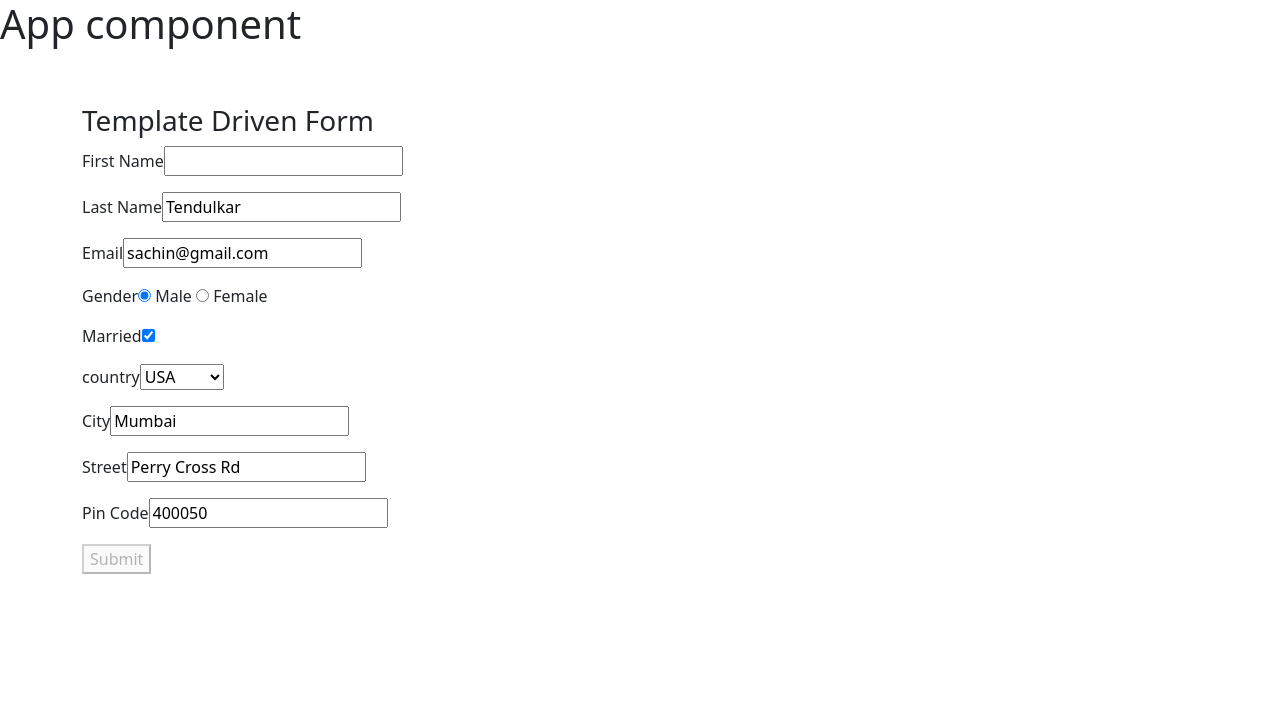
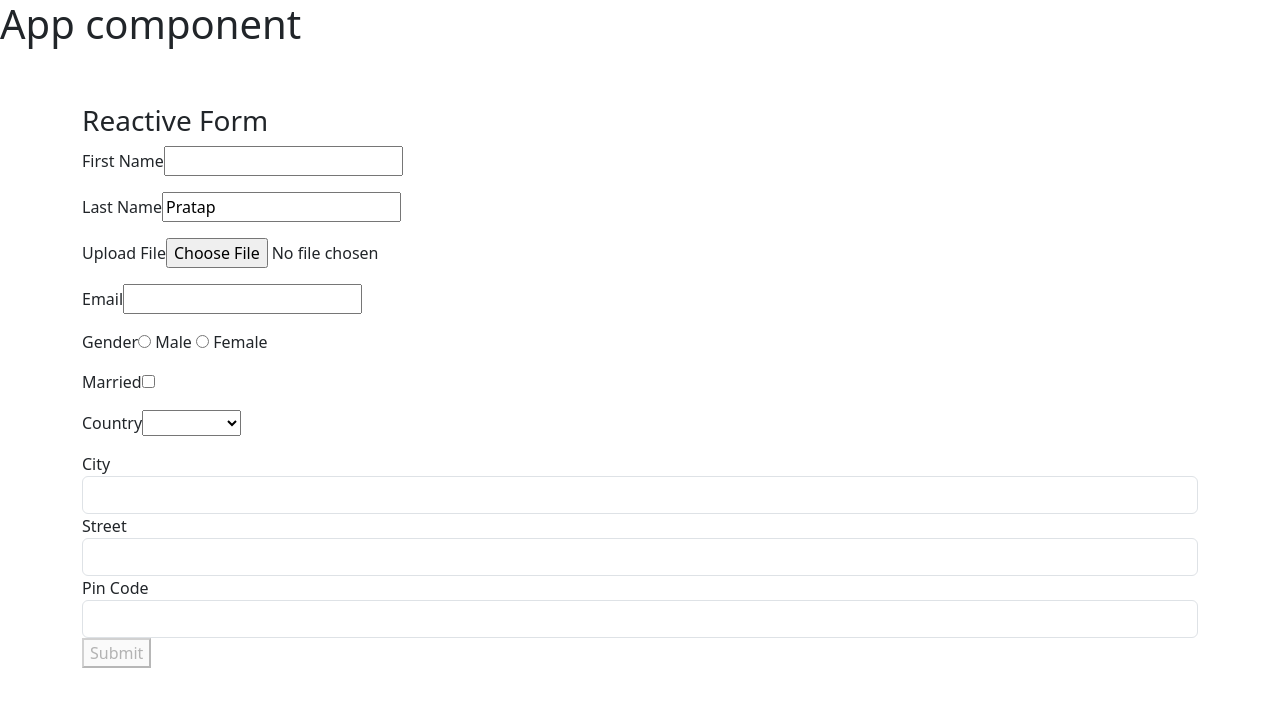
Before and after one commit to karthikv-optisol/angular-tutorial, an Angular app: page / in a window 1280 px wide. Shown: the top 706 px of the page. Built offline with nearby package versions, Linux system fonts and the light colour scheme.

Commit message:
angular reactive forms

```diff
--- a/angular.json
+++ b/angular.json
@@ -94,5 +94,8 @@
         }
       }
     }
+  },
+  "cli": {
+    "analytics": "0ae09ae3-2db1-4534-9119-dc91e64b05f4"
   }
 }
--- a/src/app/app.component.html
+++ b/src/app/app.component.html
@@ -1,3 +1,3 @@
 <h1>App component</h1>
 <br><br>
-<app-template-driven-form></app-template-driven-form>
+<app-reactive-form></app-reactive-form>
--- /dev/null
+++ b/src/app/reactive-form/reactive-form.component.html
@@ -0,0 +1,132 @@
+<div class="container">
+  <h3>Reactive Form</h3>
+  <form [formGroup]="contactForm" (submit)="onSubmit()">
+    <p>
+      <label for="firstname">First Name </label>
+      <input type="text" id="firstname" name="firstname" formControlName="firstName">
+      <span *ngIf="!firstname?.valid && (firstname?.touched || firstname?.dirty)">
+        <span class="text-danger" *ngIf="firstname?.errors?.['required']">
+          Firstname is required
+        </span>
+        <span class="text-danger" *ngIf="firstname?.errors?.['minlength']">
+          Minimum length is 10 Characters
+        </span>
+      </span>
+    </p>
+
+    <p>
+      <label for="lastname">Last Name </label>
+      <input type="text" id="lastname" name="lastname" formControlName="lastName">
+      <span *ngIf="!lastname?.valid && (lastname?.touched || lastname?.dirty)">
+        <span class="text-danger" *ngIf="lastname?.errors?.['required']">
+          Lastname is required
+        </span>
+        <span class="text-danger" *ngIf="lastname?.errors?.['maxlength']">
+          Maximum length is 15 Characters
+        </span>
+        <span class="text-danger" *ngIf="lastname?.errors?.['pattern']">
+          Only characters are allowed
+        </span>
+      </span>
+    </p>
+
+    <p>
+      <label for="">Upload File</label>
+      <input type="file" name="upload" id="" (change)="handleFileUpload($event)" formControlName="upload">
+      <span class="text-danger" *ngIf="(upload?.touched && upload?.errors?.['required'])">
+        Lastname is required
+      </span>
+      <span *ngIf="imageURL">
+        <img [src]="imageURL" width="100"/>
+      </span>
+    </p>
+
+    <p>
+      <label for="email">Email </label>
+      <input type="text" id="email" name="email" formControlName="email">
+      <span *ngIf="(email?.touched || email?.dirty)">
+        <span class="text-danger" *ngIf="email?.errors?.['required']">
+          Email is required
+        </span>
+      </span>
+      <span class="text-danger" *ngIf="email?.touched && email?.errors?.['email']">
+        Please enter the valid email
+      </span>
+    </p>
+
+    <p>
+      <label for="gender">Gender </label>
+      <input type="radio" value="male" id="gender" name="gender" formControlName="gender"> Male
+      <input type="radio" value="female" id="gender" name="gender" formControlName="gender"> Female
+      <span *ngIf="!gender?.valid && (gender?.touched || gender?.dirty)">
+        <span class="text-danger" *ngIf="gender?.errors?.['required']">
+          Gender is required
+        </span>
+      </span>
+    </p>
+
+    <p>
+      <label for="isMarried">Married </label>
+      <input type="checkbox" id="isMarried" name="isMarried" formControlName="isMarried">
+      <span *ngIf="!marriedStatus?.valid && (marriedStatus?.touched || marriedStatus?.dirty)">
+        <span class="text-danger" *ngIf="marriedStatus?.errors?.['required']">
+          Married status is required
+        </span>
+      </span>
+    </p>
+
+
+    <p>
+      <label for="country">Country </label>
+      <select id="country" name="country" formControlName="country">
+        <option value="1">India</option>
+        <option value="2">USA</option>
+        <option value="3">England</option>
+        <option value="4">Singapore</option>
+      </select>
+      <span *ngIf="!country?.valid && (country?.touched || country?.dirty)">
+        <span class="text-danger" *ngIf="country?.errors?.['required']">
+          Country is required
+        </span>
+      </span>
+    </p>
+
+    <div formGroupName="address">
+      <div class="form-group">
+        <label for="city">City</label>
+        <input type="text" class="form-control" name="city" formControlName="city">
+        <span *ngIf="!city?.valid && (city?.touched || city?.dirty)">
+          <span class="text-danger" *ngIf="city?.errors?.['required']">
+            City is required
+          </span>
+        </span>
+      </div>
+
+      <div class="form-group">
+        <label for="street">Street</label>
+        <input type="text" class="form-control" name="street" formControlName="street">
+        <span *ngIf="!street?.valid && (street?.touched || street?.dirty)">
+          <span class="text-danger" *ngIf="street?.errors?.['required']">
+            Street is required
+          </span>
+        </span>
+      </div>
+
+      <div class="form-group">
+        <label for="pincode">Pin Code</label>
+        <input type="text" class="form-control" name="pincode" formControlName="pincode">
+        <span *ngIf="!pincode?.valid && (pincode?.touched || pincode?.dirty)">
+          <span class="text-danger" *ngIf="pincode?.errors?.['required']">
+            Pincode is required
+          </span>
+        </span>
+      </div>
+
+    </div>
+
+    <p>
+      <button type="submit" [disabled]="!contactForm.valid">Submit</button>
+    </p>
+
+  </form>
+</div>
--- /dev/null
+++ b/src/app/reactive-form/reactive-form.component.ts
@@ -0,0 +1,85 @@
+import { Component } from '@angular/core';
+import { FormControl, FormGroup, Validators } from '@angular/forms';
+
+@Component({
+  selector: 'app-reactive-form',
+  templateUrl: './reactive-form.component.html',
+  styleUrls: ['./reactive-form.component.css']
+})
+export class ReactiveFormComponent {
+  contactForm = new FormGroup({
+      firstName : new FormControl('',[Validators.required, Validators.maxLength(10)]),
+      lastName: new FormControl({
+          value: 'Pratap',
+          disabled: false
+      },[Validators.required, Validators.maxLength(15), Validators.pattern("^[a-zA-Z]+$")]),
+      email: new FormControl("",[Validators.required,Validators.email]),
+      gender: new FormControl("",[Validators.required]),
+      isMarried: new FormControl("",[Validators.requiredTrue]),
+      country: new FormControl("",[Validators.required]),
+      upload:new FormControl("",[Validators.required]),
+      address: new FormGroup({
+        city: new FormControl("",[Validators.required]),
+        street: new FormControl("",[Validators.required]),
+        pincode:new FormControl("",[Validators.required])
+      })
+  })
+
+  imageURL:any = "";
+
+  handleFileUpload(event:any){
+    const preview:any = document.querySelector("img");
+    const file = event.target.files[0];
+    const reader = new FileReader();
+
+    reader.addEventListener(
+      "load",
+      () => {
+        // convert image file to base64 string
+        this.imageURL = reader.result;
+      },
+      false
+    );
+
+    if (file) {
+      reader.readAsDataURL(file);
+    }
+
+
+  }
+
+  get firstname() {
+    return this.contactForm.get('firstName')
+  }
+  get lastname() {
+    return this.contactForm.get('lastName')
+  }
+  get email() {
+    return this.contactForm.get('email')
+  }
+  get gender() {
+    return this.contactForm.get('gender')
+  }
+  get marriedStatus() {
+    return this.contactForm.get('isMarried')
+  }
+  get country() {
+    return this.contactForm.get('country')
+  }
+  get city() {
+    return this.contactForm.get('address')?.get('city')
+  }
+  get street() {
+    return this.contactForm.get('address')?.get('street')
+  }
+  get pincode() {
+    return this.contactForm.get('address')?.get('pincode')
+  }
+  get upload(){
+    return this.contactForm.get('upload')?.get('upload');
+  }
+
+  onSubmit() {
+      console.log(this.contactForm.value)
+  }
+}
```
Also changed, not shown: src/app/app.module.ts (+5 -4 lines), src/app/reactive-form/reactive-form.component.css (added), 1 other file (tests, documents, lock files or other folders).
